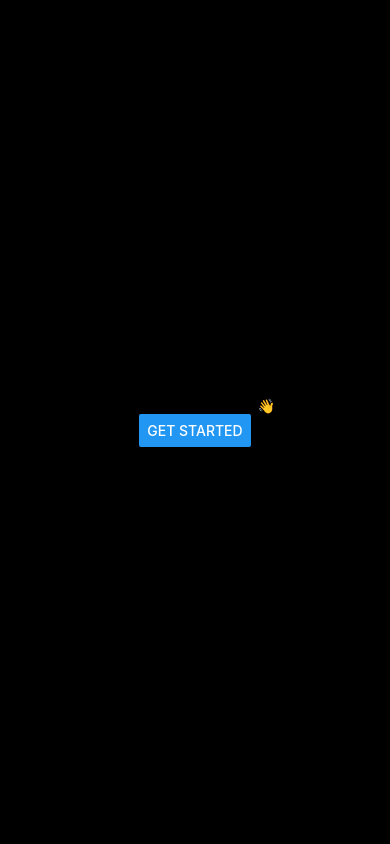
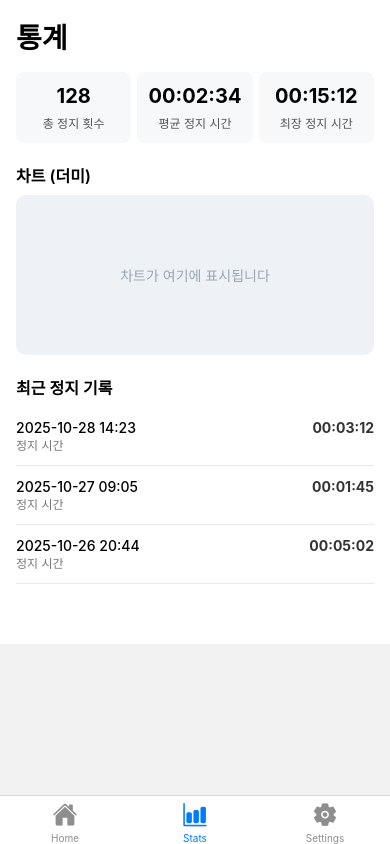
Before and after one commit to SeoDongOk/stopapp, a React Native app: screen /Stats in a window 390 px wide. Built offline with nearby package versions, Linux system fonts and the light colour scheme.

Commit message:
add bottom bar

```diff
--- a/App.tsx
+++ b/App.tsx
@@ -1,12 +1,56 @@
 import React from 'react';
-import {NavigationContainer} from '@react-navigation/native';
-import RootNavigator from './src/navigation/RootNavigator';
+import 'react-native-gesture-handler';
+import {
+  NavigationContainer,
+  RouteProp,
+  ParamListBase,
+} from '@react-navigation/native';
+import {createBottomTabNavigator} from '@react-navigation/bottom-tabs';
+import Ionicons from 'react-native-vector-icons/Ionicons';
+
+import HomeScreen from './src/screens/HomeScreen';
+import StatsScreen from './src/screens/StatsScreen';
+import SettingsScreen from './src/screens/SettingsScreen';
+
+const Tab = createBottomTabNavigator();
+
+const TabBarIcon: React.FC<{
+  routeName: string;
+  color: string;
+  size: number;
+}> = ({routeName, color, size}) => {
+  let iconName = '';
+  if (routeName === 'Home') iconName = 'home';
+  else if (routeName === 'Stats') iconName = 'bar-chart';
+  else if (routeName === 'Settings') iconName = 'settings';
+  return <Ionicons name={iconName} size={size} color={color} />;
+};
 
 function App() {
   return (
-    <NavigationContainer>
-      <RootNavigator />
-    </NavigationContainer>
+    <NavigationContainer
+      children={
+        <Tab.Navigator
+          screenOptions={({
+            route,
+          }: {
+            route: RouteProp<ParamListBase, string>;
+          }) => ({
+            headerShown: false,
+            tabBarIcon: (props: {color: string; size: number}) => (
+              <TabBarIcon
+                routeName={route.name}
+                color={props.color}
+                size={props.size}
+              />
+            ),
+          })}>
+          <Tab.Screen name="Home" component={HomeScreen} />
+          <Tab.Screen name="Stats" component={StatsScreen} />
+          <Tab.Screen name="Settings" component={SettingsScreen} />
+        </Tab.Navigator>
+      }
+    />
   );
 }
 
--- a/babel.config.js
+++ b/babel.config.js
@@ -1,3 +1,10 @@
 module.exports = {
-  presets: ['module:@react-native/babel-preset'],
+  presets: ['module:metro-react-native-babel-preset'],
+  plugins: [
+    ['@babel/plugin-transform-class-properties', {loose: true}],
+    ['@babel/plugin-transform-private-methods', {loose: true}],
+    ['@babel/plugin-transform-private-property-in-object', {loose: true}],
+    ['@babel/plugin-transform-react-jsx', {runtime: 'automatic'}],
+    'react-native-reanimated/plugin',
+  ],
 };
--- a/src/screens/HomeScreen.tsx
+++ b/src/screens/HomeScreen.tsx
@@ -2,7 +2,6 @@ import {NativeStackNavigationProp} from '@react-navigation/native-stack';
 import React, {useEffect, useState} from 'react';
 import {
   SafeAreaView,
-  View,
   Text,
   Button,
   Platform,
@@ -10,6 +9,7 @@ import {
   ScrollView,
 } from 'react-native';
 import {getUsageData} from '../platform/android/bridge';
+import {Calendar} from 'react-native-calendars';
 
 // 스택 내 라우트 이름 정의
 type RootStackParamList = {
@@ -34,8 +34,19 @@ const toHMString = (hoursDecimal: number) => {
   return {h, m, hm: `${h}시간 ${String(m).padStart(2, '0')}분`, totalMinutes};
 };
 
+const getTodayString = () => {
+  const today = new Date();
+  const yyyy = today.getFullYear();
+  const mm = String(today.getMonth() + 1).padStart(2, '0');
+  const dd = String(today.getDate()).padStart(2, '0');
+  return `${yyyy}-${mm}-${dd}`;
+};
+
 const HomeScreen: React.FC<Props> = ({navigation}) => {
   const [usageList, setUsageList] = useState<any[] | null>(null);
+  const [filteredUsageList, setFilteredUsageList] = useState<any[]>([]);
+  const [selectedDate, setSelectedDate] = useState<string>(getTodayString());
+
   // const [permissionDenied, setPermissionDenied] = useState(false);
 
   const openUsageAccessSettings = () => {
@@ -77,6 +88,51 @@ const HomeScreen: React.FC<Props> = ({navigation}) => {
     fetchUsage();
   }, []);
 
+  useEffect(() => {
+    if (usageList) {
+      const filtered = usageList.filter(it => {
+        if (!it.date) return false;
+
+        // Sat Oct 18 00:00:00 GMT+09:00 2025 → ["Oct", "18", "2025"]
+        const match = it.date.match(/([A-Za-z]{3}) (\d{1,2}) .* (\d{4})$/);
+        if (!match) return false;
+
+        const monthMap: Record<string, string> = {
+          Jan: '01',
+          Feb: '02',
+          Mar: '03',
+          Apr: '04',
+          May: '05',
+          Jun: '06',
+          Jul: '07',
+          Aug: '08',
+          Sep: '09',
+          Oct: '10',
+          Nov: '11',
+          Dec: '12',
+        };
+
+        const mm = monthMap[match[1]] ?? '01';
+        const dd = match[2].padStart(2, '0');
+        const yyyy = match[3];
+        const formatted = `${yyyy}-${mm}-${dd}`;
+
+        console.log(
+          'Comparing item date:',
+          formatted,
+          'with selectedDate:',
+          selectedDate,
+        );
+
+        return formatted === selectedDate;
+      });
+      console.log('filtered:', filtered);
+      setFilteredUsageList(filtered);
+    } else {
+      setFilteredUsageList([]);
+    }
+  }, [usageList, selectedDate]);
+  console.log('Rendered HomeScreen with selectedDate:', filteredUsageList);
   return (
     <SafeAreaView
       style={{
@@ -85,28 +141,58 @@ const HomeScreen: React.FC<Props> = ({navigation}) => {
         padding: 20,
         backgroundColor: '#000',
       }}>
-      <Text style={{fontSize: 24, marginBottom: 10}}>Home Screen</Text>
+      <Text style={{fontSize: 24, marginBottom: 10, color: '#fff'}}>
+        Home Screen
+      </Text>
+
+      <Calendar
+        onDayPress={(day: {dateString: React.SetStateAction<string>}) => {
+          setSelectedDate(day.dateString);
+          console.log('Selected date:', day.dateString);
+        }}
+        markedDates={{
+          [selectedDate]: {
+            selected: true,
+            selectedColor: '#00adf5',
+          },
+        }}
+        theme={{
+          backgroundColor: '#000',
+          calendarBackground: '#000',
+          textSectionTitleColor: '#fff',
+          selectedDayBackgroundColor: '#00adf5',
+          selectedDayTextColor: '#ffffff',
+          todayTextColor: '#00adf5',
+          dayTextColor: '#fff',
+          textDisabledColor: '#555',
+          arrowColor: '#00adf5',
+          monthTextColor: '#fff',
+          indicatorColor: '#00adf5',
+          textDayFontWeight: '300',
+          textMonthFontWeight: 'bold',
+          textDayHeaderFontWeight: '300',
+          textDayFontSize: 16,
+          textMonthFontSize: 18,
+          textDayHeaderFontSize: 14,
+        }}
+        style={{width: '100%', marginBottom: 10}}
+      />
 
       {usageList === null ? (
         <>
-          <Text>📱 사용 접근 권한이 필요합니다.</Text>
+          <Text style={{color: '#fff'}}>📱 사용 접근 권한이 필요합니다.</Text>
           <Button title="권한 설정 열기" onPress={openUsageAccessSettings} />
         </>
-      ) : usageList === null ? (
-        <>
-          <Text>Loading...</Text>
-          <View style={{marginTop: 16}}>
-            <Button title="앱 설정 열기" onPress={openUsageAccessSettings} />
-          </View>
-        </>
-      ) : (
+      ) : filteredUsageList.length > 0 ? (
         <ScrollView style={{width: '100%'}}>
-          {usageList.map((item, index) => (
+          {filteredUsageList.map((item, index) => (
             <Text key={index} style={{marginVertical: 4, color: '#fff'}}>
-              {item.packageName}, {item.appName}: {item.hm}
+              {item.appName || item.packageName}: {item.hm}
             </Text>
           ))}
         </ScrollView>
+      ) : (
+        <Text style={{color: '#fff'}}>선택한 날짜에 사용 기록이 없습니다.</Text>
       )}
 
       <Button
--- /dev/null
+++ b/src/screens/StatsScreen.tsx
@@ -0,0 +1,140 @@
+import React from 'react';
+import {View, Text, StyleSheet, ScrollView, Dimensions} from 'react-native';
+
+type StatItem = {
+  id: string;
+  title: string;
+  value: string;
+  hint?: string;
+};
+
+const stats: StatItem[] = [
+  {id: '1', title: '총 정지 횟수', value: '128'},
+  {id: '2', title: '평균 정지 시간', value: '00:02:34'},
+  {id: '3', title: '최장 정지 시간', value: '00:15:12'},
+];
+
+const recentStops = [
+  {id: 'a', when: '2025-10-28 14:23', duration: '00:03:12'},
+  {id: 'b', when: '2025-10-27 09:05', duration: '00:01:45'},
+  {id: 'c', when: '2025-10-26 20:44', duration: '00:05:02'},
+];
+
+const {width} = Dimensions.get('window');
+
+const StatsScreen: React.FC = () => {
+  return (
+    <ScrollView contentContainerStyle={styles.container}>
+      <Text style={styles.title}>통계</Text>
+
+      <View style={styles.cardRow}>
+        {stats.map(s => (
+          <View key={s.id} style={styles.statCard}>
+            <Text style={styles.statValue}>{s.value}</Text>
+            <Text style={styles.statTitle}>{s.title}</Text>
+            {s.hint ? <Text style={styles.statHint}>{s.hint}</Text> : null}
+          </View>
+        ))}
+      </View>
+
+      <View style={styles.section}>
+        <Text style={styles.sectionTitle}>차트 (더미)</Text>
+        <View style={styles.chartPlaceholder}>
+          <Text style={styles.chartText}>차트가 여기에 표시됩니다</Text>
+        </View>
+      </View>
+
+      <View style={styles.section}>
+        <Text style={styles.sectionTitle}>최근 정지 기록</Text>
+        {recentStops.map(r => (
+          <View key={r.id} style={styles.listItem}>
+            <View>
+              <Text style={styles.itemWhen}>{r.when}</Text>
+              <Text style={styles.itemHint}>정지 시간</Text>
+            </View>
+            <Text style={styles.itemDuration}>{r.duration}</Text>
+          </View>
+        ))}
+      </View>
+    </ScrollView>
+  );
+};
+
+export default StatsScreen;
+
+const styles = StyleSheet.create({
+  container: {
+    padding: 16,
+    backgroundColor: '#fff',
+    paddingBottom: 40,
+  },
+  title: {
+    fontSize: 28,
+    fontWeight: '700',
+    marginBottom: 16,
+  },
+  cardRow: {
+    flexDirection: 'row',
+    justifyContent: 'space-between',
+    marginBottom: 20,
+  },
+  statCard: {
+    width: (width - 16 * 2 - 12) / 3, // 3 cards with small gaps
+    backgroundColor: '#f6f8fa',
+    borderRadius: 8,
+    padding: 12,
+    alignItems: 'center',
+  },
+  statValue: {
+    fontSize: 20,
+    fontWeight: '700',
+    marginBottom: 6,
+  },
+  statTitle: {
+    fontSize: 12,
+    color: '#555',
+  },
+  statHint: {
+    fontSize: 11,
+    color: '#888',
+    marginTop: 6,
+  },
+  section: {
+    marginBottom: 20,
+  },
+  sectionTitle: {
+    fontSize: 16,
+    fontWeight: '600',
+    marginBottom: 8,
+  },
+  chartPlaceholder: {
+    height: 160,
+    borderRadius: 10,
+    backgroundColor: '#eef2f6',
+    alignItems: 'center',
+    justifyContent: 'center',
+  },
+  chartText: {
+    color: '#9aa6b2',
+  },
+  listItem: {
+    flexDirection: 'row',
+    justifyContent: 'space-between',
+    paddingVertical: 12,
+    borderBottomWidth: StyleSheet.hairlineWidth,
+    borderBottomColor: '#e6e9ee',
+  },
+  itemWhen: {
+    fontSize: 14,
+    fontWeight: '500',
+  },
+  itemHint: {
+    fontSize: 12,
+    color: '#777',
+  },
+  itemDuration: {
+    fontSize: 14,
+    fontWeight: '700',
+    color: '#333',
+  },
+});
```
Also changed, not shown: package.json (+11 -4 lines), 4 other files (tests, documents, lock files or other folders).
